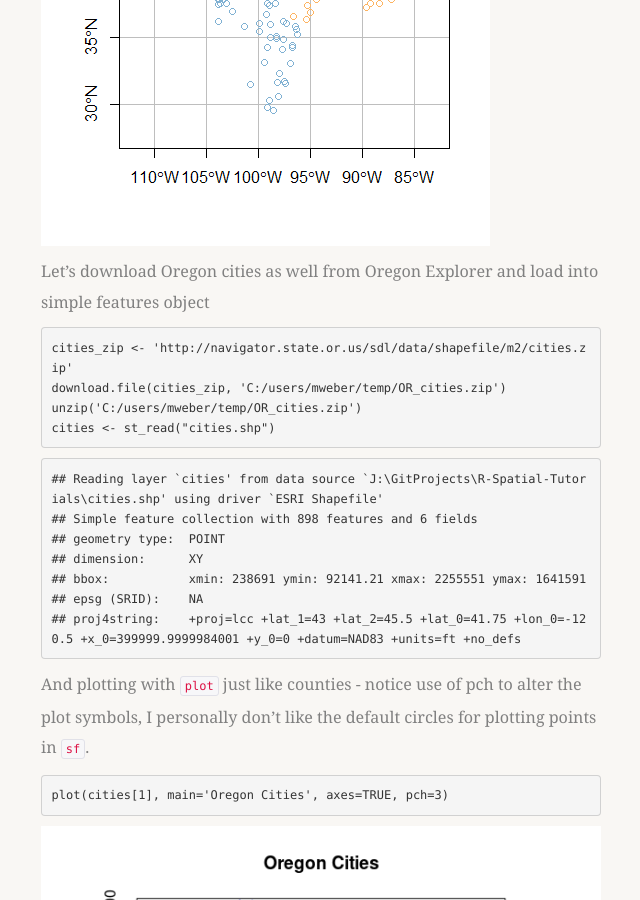
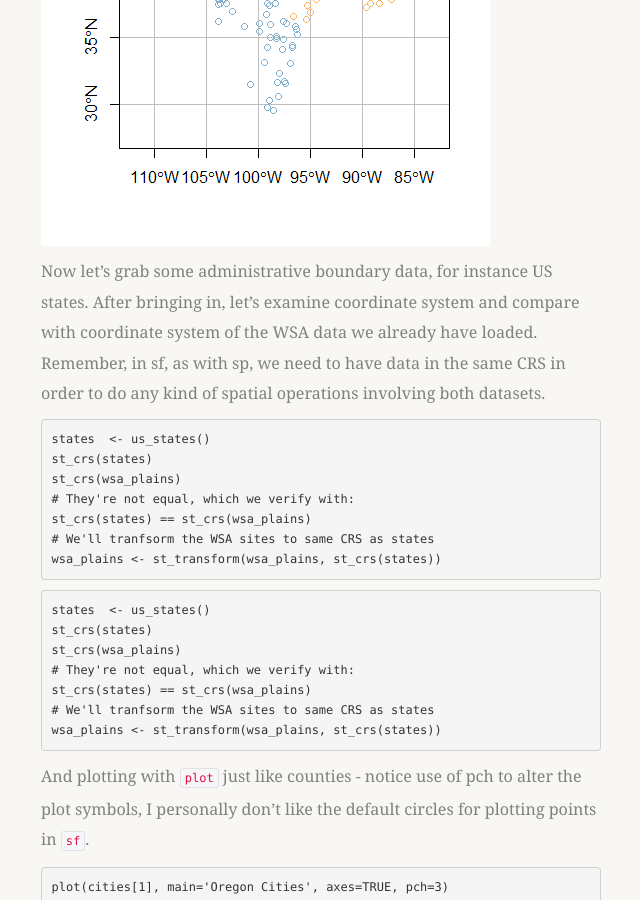
Before and after one commit to mhweber/AWRA_GIS_R_Workshop, a Jekyll site: the page built from _posts/2018-04-22-05-Spatial-Data-In-R-sf.md, in a window 1280 px wide and 900 px high, scrolled down 2745 px. Shown: the whole window, without its empty margins (389-1029 px from the left). Built offline with Jekyll 4.4.1, drawn with Linux system fonts in a browser that asks for light colours; nearby versions of some CDN libraries; some web fonts are replaced; library files that are not in the unit come from our copies.

Commit message:
A few more updates

````diff
--- a/_posts/2018-04-22-05-Spatial-Data-In-R-sf.md
+++ b/_posts/2018-04-22-05-Spatial-Data-In-R-sf.md
@@ -91,23 +91,27 @@ plot(wsa_plains[,46], main='EPA WSA Sites in the Plains Ecoregions', graticule =
 ![WSASites](/AWRA_GIS_R_Workshop/figure/WSASites.png)
 
 
-Let's download Oregon cities as well from Oregon Explorer and load into simple features object
+Now let's grab some administrative boundary data, for instance US states.  After bringing in, let's examine coordinate system and compare with coordinate system of the WSA data we already have loaded.  Remember, in sf, as with sp, we need to have data in the same CRS in order to do any kind of spatial operations involving both datasets.
 
 ```r
-cities_zip <- 'http://navigator.state.or.us/sdl/data/shapefile/m2/cities.zip'
-download.file(cities_zip, 'C:/users/mweber/temp/OR_cities.zip')
-unzip('C:/users/mweber/temp/OR_cities.zip')
-cities <- st_read("cities.shp")
+states  <- us_states()
+st_crs(states)
+st_crs(wsa_plains)
+# They're not equal, which we verify with:
+st_crs(states) == st_crs(wsa_plains)
+# We'll tranfsorm the WSA sites to same CRS as states
+wsa_plains <- st_transform(wsa_plains, st_crs(states))
 ```
 
-```
-## Reading layer `cities' from data source `J:\GitProjects\R-Spatial-Tutorials\cities.shp' using driver `ESRI Shapefile'
-## Simple feature collection with 898 features and 6 fields
-## geometry type:  POINT
-## dimension:      XY
-## bbox:           xmin: 238691 ymin: 92141.21 xmax: 2255551 ymax: 1641591
-## epsg (SRID):    NA
-## proj4string:    +proj=lcc +lat_1=43 +lat_2=45.5 +lat_0=41.75 +lon_0=-120.5 +x_0=399999.9999984001 +y_0=0 +datum=NAD83 +units=ft +no_defs
+
+```r
+states  <- us_states()
+st_crs(states)
+st_crs(wsa_plains)
+# They're not equal, which we verify with:
+st_crs(states) == st_crs(wsa_plains)
+# We'll tranfsorm the WSA sites to same CRS as states
+wsa_plains <- st_transform(wsa_plains, st_crs(states))
 ```
 
 And plotting with `plot` just like counties - notice use of pch to alter the plot symbols, I personally don't like the default circles for plotting points in `sf`.
````
Also changed, not shown: figure/GIS Explorer OR Cities.png (deleted), figure/GIS Explorer OR Counties.png (deleted), figure/OregonCounties.png (deleted), figure/OregonCounties2.png (deleted).
